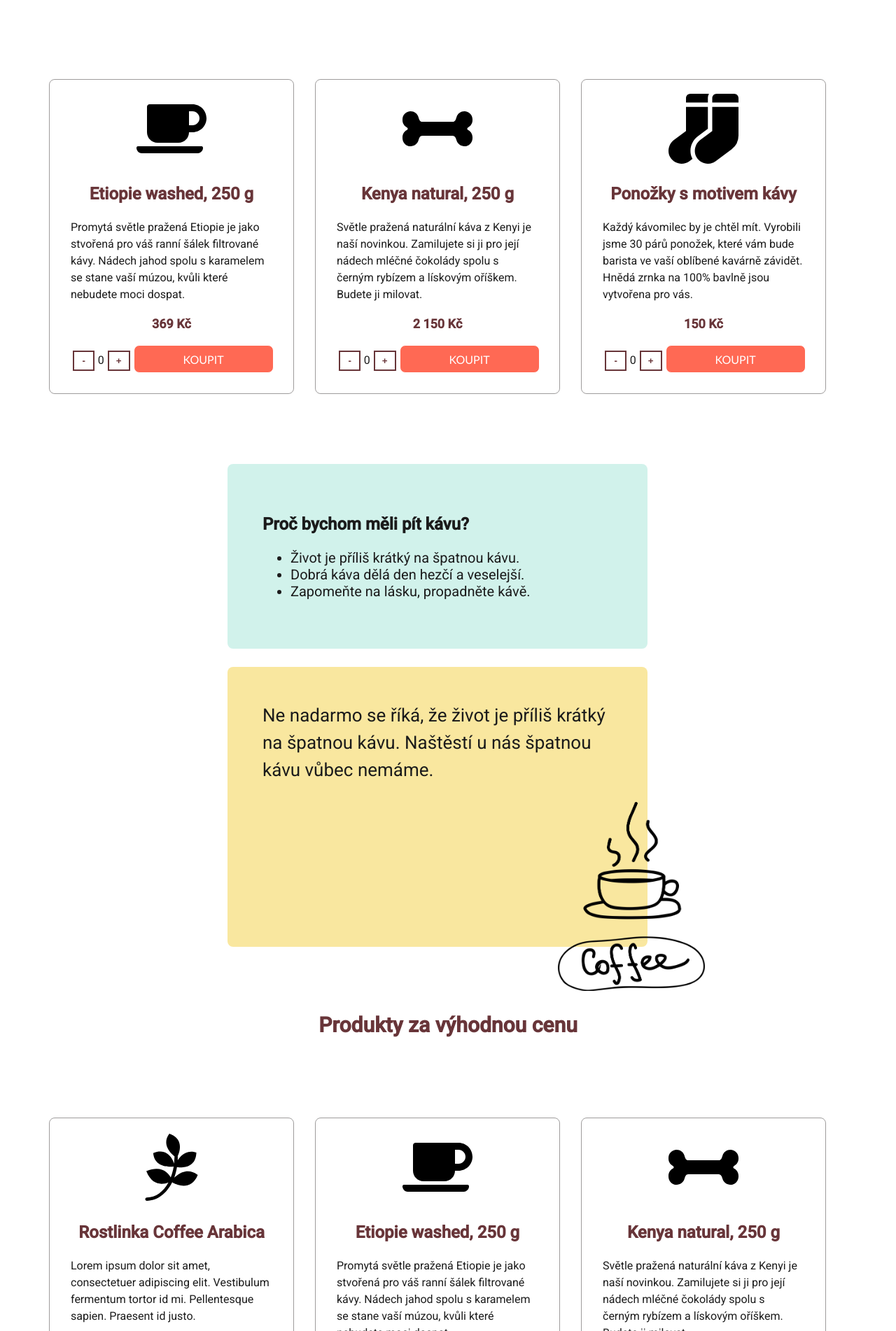
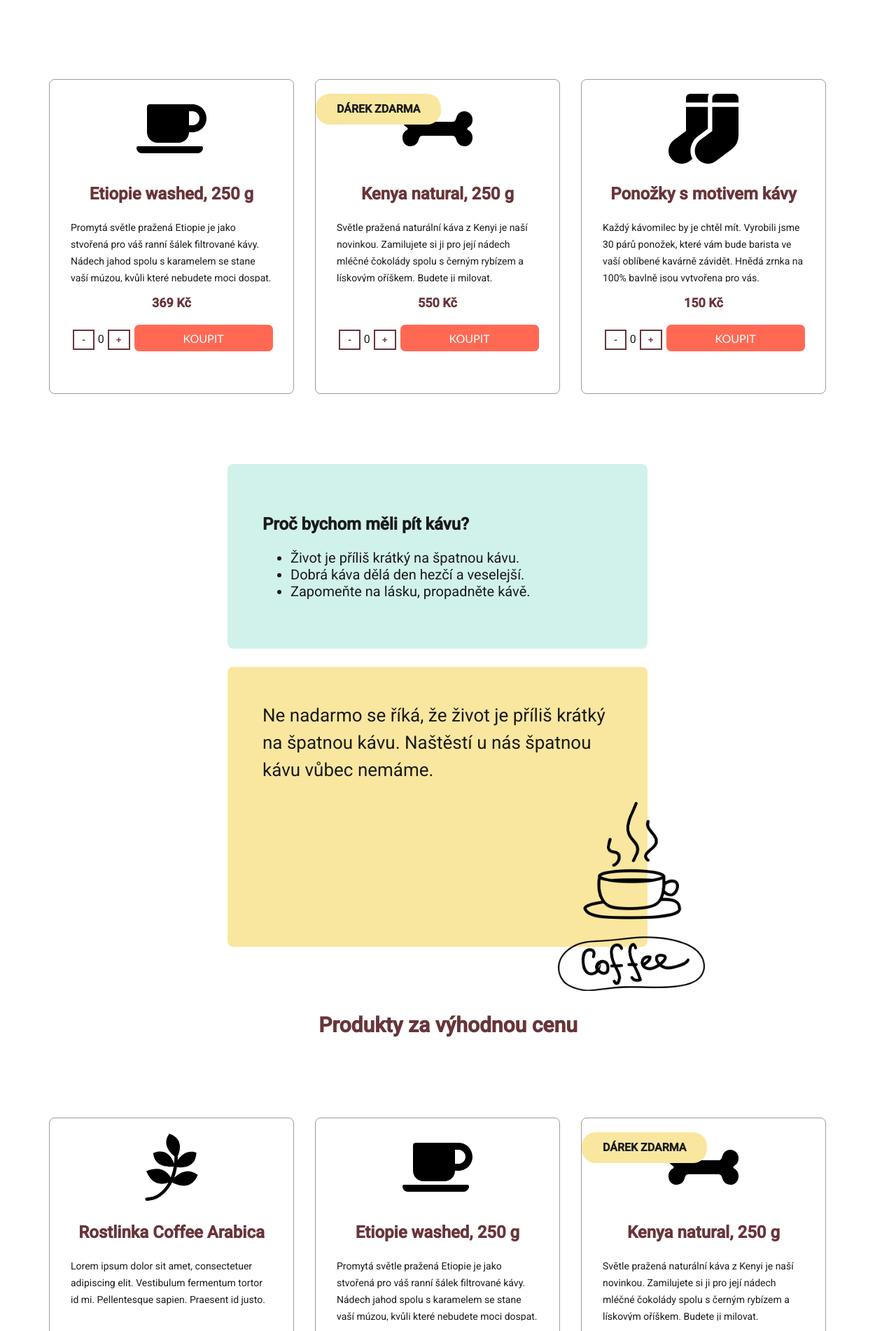
Before and after one commit to CoffeeladyCZ/first-app-react, a React (Create React App) app: page / in a window 1280 px wide. Shown: the part 778-2680 px from the top of the page at 70% size. Built offline with nearby package versions, Linux system fonts and the light colour scheme.

Commit message:
add new function - label

```diff
--- a/src/App.css
+++ b/src/App.css
@@ -64,12 +64,12 @@ footer {
   }
 }
 
-@media (max-width: 910px) {
+/* @media (max-width: 910px) {
   nav {
       flex-wrap: wrap;
       display: flex;
   }
-}
+} */
 
 @media (max-width: 830px) {
   .productBoxNone {
--- a/src/App.js
+++ b/src/App.js
@@ -16,7 +16,7 @@ import Clock from './components/Clock';
 import ShoppingCard from './components/ShoppingCard';
 import CustomerReviews from './components/CustomerReviews';
 
-import { productBoxContent, bannerSection, productBoxImage, informationBoxContent, carouselBanner, reviews } from './data/dummyData';
+import { productBoxContent, bannerSection, informationBoxContent, carouselBanner, reviews } from './data/dummyData';
 
 import './App.css';
 
@@ -31,23 +31,7 @@ class App extends React.Component {
     }
   }
 
-  handleAddProduct = () => {
-    this.setState(
-      {count: this.state.count + 1}
-    )
-  }
-
-  handleRemoveProduct = () => {
-    if (this.state.count <= 0) {
-      this.setState({
-          count:0
-      });
-    } else {
-      this.setState({
-          count: this.state.count - 1
-      });
-    }
-  };
+K
 
   // zobrazení aktuálního času
   componentDidMount() {
@@ -67,19 +51,6 @@ class App extends React.Component {
     });
   }
 
-  // změna barvy banneru při kliknutí
-  changeColor = () => {
-    if (this.state.color === true) {
-      this.setState({
-        className: 'pink'
-      });
-    } else {
-      this.setState({
-        className: 'brown'
-      });
-    }
-  };
-
   render() {
     return (
       <div className="App">
@@ -95,13 +66,13 @@ class App extends React.Component {
         <section className="sectionBanners">
           <Carousel showArrows={true} autoPlay={true} interval={10000}>
             <div className='mainBanner'>
-                <img src={carouselBanner.bannerFirst} alt='' />
+                <img src={carouselBanner.bannerFirst} alt='banner' />
             </div>
             <div className='mainBanner'>
-                <img src={carouselBanner.bannerSecond} alt='' />
+                <img src={carouselBanner.bannerSecond} alt='banner' />
             </div>
             <div className='mainBanner'>
-                <img src={carouselBanner.bannerThird} alt='' />
+                <img src={carouselBanner.bannerThird} alt='banner' />
             </div>
           </Carousel>
 
@@ -112,25 +83,37 @@ class App extends React.Component {
         </section>
 
         <section >
-          <h3>Čerstvě pražená várka kávy</h3>
+          <h3>Ochutnejte čerstvé novinky</h3>
           <div className="sectionBox productBoxNone">
+
+           {/* productBoxContent.forEach(entry => {
+
             <ProductBox
-              content={productBoxContent.firstProduct}
-              image={productBoxImage.first}
+              content={entry}
+              image={entry}
+              handleAddProduct={this.handleAddProduct}
+              handleRemoveProduct={this.handleRemoveProduct}
+              count={this.state.count}
+              />
+            }) */}
+
+            <ProductBox
+              content={productBoxContent[0]}
+              image={productBoxContent[0]}
               handleAddProduct={this.handleAddProduct}
               handleRemoveProduct={this.handleRemoveProduct}
               count={this.state.count}
               />
             <ProductBox
-              content={productBoxContent.secondProduct}
-              image={productBoxImage.second}
+              content={productBoxContent[1]}
+              image={productBoxContent[1]}
               handleAddProduct={this.handleAddProduct}
               handleRemoveProduct={this.handleRemoveProduct}
               count={this.state.count}
               />
             <ProductBox
-              content={productBoxContent.thirdProduct}
-              image={productBoxImage.third}
+              content={productBoxContent[2]}
+              image={productBoxContent[2]}
               handleAddProduct={this.handleAddProduct}
               handleRemoveProduct={this.handleRemoveProduct}
               count={this.state.count}
@@ -149,10 +132,38 @@ class App extends React.Component {
         <section>
           <h3>Produkty za výhodnou cenu</h3>
           <div className="sectionBox productBoxes">
-            <ProductBox className="box" content={productBoxContent.fourthProduct} image={productBoxImage.fourth} />
-            <ProductBox className="box" content={productBoxContent.firstProduct} image={productBoxImage.first} />
-            <ProductBox className="box" content={productBoxContent.secondProduct} image={productBoxImage.second} />
-            <ProductBox className="box" content={productBoxContent.thirdProduct} image={productBoxImage.third} />
+            <ProductBox
+              className="box"
+              content={productBoxContent[3]}
+              image={productBoxContent[3]}
+              handleAddProduct={this.handleAddProduct}
+              handleRemoveProduct={this.handleRemoveProduct}
+              count={this.state.count}
+               />
+            <ProductBox
+              className="box"
+              content={productBoxContent[0]}
+              image={productBoxContent[0]}
+              handleAddProduct={this.handleAddProduct}
+              handleRemoveProduct={this.handleRemoveProduct}
+              count={this.state.count}
+              />
+            <ProductBox
+              className="box"
+              content={productBoxContent[1]}
+              image={productBoxContent[1]}
+              handleAddProduct={this.handleAddProduct}
+              handleRemoveProduct={this.handleRemoveProduct}
+              count={this.state.count}
+              />
+            <ProductBox
+              className="box"
+              content={productBoxContent[2]}
+              image={productBoxContent[2]}
+              handleAddProduct={this.handleAddProduct}
+              handleRemoveProduct={this.handleRemoveProduct}
+              count={this.state.count}
+              />
           </div>
         </section>
 
--- a/src/components/Dropdown.css
+++ b/src/components/Dropdown.css
@@ -21,6 +21,11 @@
   border-bottom: none;
 }
 
+.item:hover {
+  color: #683539;
+
+}
+
 .isOpen {
   position: absolute;
   background: #ff6954;;
--- a/src/components/InformationBox.css
+++ b/src/components/InformationBox.css
@@ -47,6 +47,9 @@
   .informationBox {
     display: block;
   }
+  .informationBoxContent {
+    max-width: 37.5rem;
+  }
 }
 
 @media (max-width: 800px) {
--- /dev/null
+++ b/src/components/Label.css
@@ -0,0 +1,28 @@
+.label {
+  margin: 0;
+  padding: 10px 30px;
+  border-radius: 20px;
+  position: absolute;
+  top: 20px;
+  left: 0;
+  z-index: 1;
+}
+
+.none {
+  display: none;
+}
+
+.label p {
+  margin: 0;
+  text-transform: uppercase;
+  color: #1b1b1b;
+  font-weight: 600;
+}
+
+.giftFree {
+  background-color: #F9E79F;
+}
+
+.newProduct {
+  background-color: #D1F2EB;
+}
--- /dev/null
+++ b/src/components/Label.js
@@ -0,0 +1,14 @@
+import React from 'react';
+
+import './Label.css';
+
+const Label = ({name, className}) => {
+  return(
+    <div className={className}>
+      <p>{name}</p>
+    </div>
+  )
+
+}
+
+export default Label;
--- a/src/components/ProductBox.css
+++ b/src/components/ProductBox.css
@@ -1,25 +1,33 @@
-.product-box {
+.productBox {
   width: 21.875rem;
   height: 28.125rem;
   border: 0.0625rem solid rgb(158, 156, 156);
   border-radius: 0.5rem;
-  float: left;
   margin-right: 1.875rem;
+  position: relative;
+
 }
 
-.product-box:last-child {
+.productBox:last-child {
   margin-right: 0;
 }
 
 .description {
   margin: 0.625rem 1.875rem 0 1.875rem;
   text-align: left;
+  font-size: 0.875rem;
+  height: 90px;
+  overflow: hidden;
 }
 
 .imageProduct {
   margin-top: 1.25rem;
   height: 6.25rem;
   width: 6.25rem;
+}
+
+.fa-coffee {
+  color: #683539;
 }
 
 .price {
@@ -56,7 +64,7 @@
   color: #fff;
 }
 
-.product-box:hover {
+.productBox:hover {
   transform: scale(1.02);
   transition-duration: 0.3s;
   box-shadow: 0.3125rem 0.3125rem 0.625rem rgba(0, 0, 0, 0.274);
@@ -64,12 +72,12 @@
 
 /* media queris */
 @media (max-width: 1280px) {
-  .product-box:last-child {
+  .productBox:last-child {
     margin-top: 1.25rem;
     margin-right: 1.875rem;
   }
 
-  .product-box {
+  .productBox {
     margin-top: 1.25rem;
   }
 
@@ -78,37 +86,37 @@
 }
 
 @media (max-width: 1050px) {
-  .product-box {
+  .productBox {
     height: 28.75rem;
   }
 }
 
 @media (max-width: 970px) {
-  .product-box {
+  .productBox {
     height: 29.375rem;
   }
 }
 
 @media (max-width: 900px) {
-  .product-box {
+  .productBox {
     height: 31.25rem;
   }
 }
 
 @media (max-width: 870px) {
-  .product-box {
+  .productBox {
     height: 32.5rem;
   }
 }
 
 @media (max-width: 830px) {
-  .product-box {
+  .productBox {
     float: none;
     display: block;
     margin: 1.25rem auto;
   }
 
-  .product-box:last-child {
+  .productBox:last-child {
     margin-right: auto;
   }
 }
--- a/src/components/ProductBox.js
+++ b/src/components/ProductBox.js
@@ -1,7 +1,10 @@
 import React from 'react';
 import './ProductBox.css';
+import './Label.css';
 
 import Button from './Button';
+import Label from './Label';
+import { labels } from '../data/dummyData';
 
 const orangeButton = {
     title: "Koupit",
@@ -14,13 +17,28 @@ class ProductBox extends React.Component {
     const {src, alt} = this.props.image;
     const { handleAddProduct, handleRemoveProduct, count } = this.props;
 
+    let showGiftFree = price > 500;
+
+  //   let showNewsLabel;
+  //   productBoxContent.forEach(entry => {
+  //     let datum = entry[1].datum;
+  //     if (product.datum === '2021-04-01') {
+  //       showNewsLabel = <Label name={labels.newProduct.title} className={labels.newProduct.className} />;
+  //     } else {
+  //       showNewsLabel = null;
+  //     }
+  //     console.log(showNewsLabel)
+  // })
+
+
     return (
-      <div className="product-box">
+      <div className="productBox">
+          {showGiftFree && <Label name={labels.giftFree.title} className={labels.giftFree.className} />}
+          {/* {showNewsLabel} */}
         <img className="imageProduct" src={src} alt={alt} />
-
         <p className="nameOfProduct">{title}</p>
         <p className="description">{description}</p>
-        <p className="price">{price}</p>
+        <p className="price">{price} Kč</p>
 
         <button className="buttonBorder minus" onClick={handleRemoveProduct}> - </button>
         <span>{count}</span>
--- a/src/data/dummyData.js
+++ b/src/data/dummyData.js
@@ -1,84 +1,76 @@
+import bannerFirst from '../img/banner1.jpg';
+import bannerSecond from '../img/banner2.jpg';
+import bannerThird from '../img/banner3.jpg';
+
 import coffee from '../img/coffee.svg';
 import bone from '../img/bone.svg';
 import socks from '../img/socks.svg';
 import arabica from '../img/coffee-arabica.svg';
-import bannerFirst from '../img/banner1.jpg';
-import bannerSecond from '../img/banner2.jpg';
-import bannerThird from '../img/banner3.jpg';
 
-export const productBoxContent = {
-  firstProduct: {
-    title: "Etiopie washed, 250 g",
-    price: "369 Kč",
-    description: "Promytá světle pražená Etiopie je jako stvořená pro váš ranní šálek filtrované kávy. Nádech jahod spolu s karamelem se stane vaší múzou, kvůli které nebudete moci dospat."
+
+export const productBoxContent = [
+  {
+    title: 'Etiopie washed, 250 g',
+    price: 369,
+    description: 'Promytá světle pražená Etiopie je jako stvořená pro váš ranní šálek filtrované kávy. Nádech jahod spolu s karamelem se stane vaší múzou, kvůli které nebudete moci dospat.',
+    datum: '2021-04-01',
+    alt: 'coffee',
+    src: coffee
   },
-  secondProduct: {
-    title: "Kenya natural, 250 g",
-    price: "2 150 Kč",
-    description: "Světle pražená naturální káva z Kenyi je naší novinkou. Zamilujete si ji pro její nádech mléčné čokolády spolu s černým rybízem a lískovým oříškem. Budete ji milovat."
+  {
+    title: 'Kenya natural, 250 g',
+    price: 550,
+    description: 'Světle pražená naturální káva z Kenyi je naší novinkou. Zamilujete si ji pro její nádech mléčné čokolády spolu s černým rybízem a lískovým oříškem. Budete ji milovat.',
+    alt: 'bone',
+    src: bone
   },
-  thirdProduct: {
-    title: "Ponožky s motivem kávy",
-    price: "150 Kč",
-    description: "Každý kávomilec by je chtěl mít. Vyrobili jsme 30 párů ponožek, které vám bude barista ve vaší oblíbené kavárně závidět. Hnědá zrnka na 100% bavlně jsou vytvořena pro vás."
+  {
+    title: 'Ponožky s motivem kávy',
+    price: 150,
+    description: 'Každý kávomilec by je chtěl mít. Vyrobili jsme 30 párů ponožek, které vám bude barista ve vaší oblíbené kavárně závidět. Hnědá zrnka na 100% bavlně jsou vytvořena pro vás.',
+    alt: 'socks',
+    src: socks
   },
-  fourthProduct: {
-    title: "Rostlinka Coffee Arabica",
-    price: "359 Kč",
-    description: "Lorem ipsum dolor sit amet, consectetuer adipiscing elit. Vestibulum fermentum tortor id mi. Pellentesque sapien. Praesent id justo."
+  {
+    title: 'Rostlinka Coffee Arabica',
+    price: 359,
+    description: 'Lorem ipsum dolor sit amet, consectetuer adipiscing elit. Vestibulum fermentum tortor id mi. Pellentesque sapien. Praesent id justo.',
+    alt: 'arabica',
+    src: arabica
   }
-};
+];
 
 export const button = {
-  title: "Detail",
-  type: "green"
+  title: 'Detail',
+  type: 'green'
 }
 
 export const brownButton = {
-  title: "Detail",
-  type: "brown"
-}
-
-export const productBoxImage = {
-  first: {
-    alt: "coffee",
-    src: coffee
-  },
-  second: {
-    alt: "bone",
-    src: bone
-  },
-  third: {
-    alt: "socks",
-    src: socks
-  },
-  fourth: {
-    alt: "arabica",
-    src: arabica
-  }
+  title: 'Detail',
+  type: 'brown'
 }
 
 export const bannerSection = {
   main: {
-    type: "brown",
-    text: "Ochutnejte novou kávu z Etiopie",
-    src: "#",
-    className: "mainBanner"
+    type: 'brown',
+    text: 'Ochutnejte novou kávu z Etiopie',
+    src: '#',
+    className: 'mainBanner'
   },
   second: {
-    className: "secondBanner"
+    className: 'secondBanner'
   },
   third: {
-    className: "thirdBanner"
+    className: 'thirdBanner'
   }
 };
 
 export const informationBoxContent = {
-    title: "Proč bychom měli pít kávu?",
-    liFirst: "Život je příliš krátký na špatnou kávu.",
-    liSecond: "Dobrá káva dělá den hezčí a veselejší.",
-    liThird: "Zapomeňte na lásku, propadněte kávě.",
-    text: "Ne nadarmo se říká, že život je příliš krátký na špatnou kávu. Naštěstí u nás špatnou kávu vůbec nemáme."
+    title: 'Proč bychom měli pít kávu?',
+    liFirst: 'Život je příliš krátký na špatnou kávu.',
+    liSecond: 'Dobrá káva dělá den hezčí a veselejší.',
+    liThird: 'Zapomeňte na lásku, propadněte kávě.',
+    text: 'Ne nadarmo se říká, že život je příliš krátký na špatnou kávu. Naštěstí u nás špatnou kávu vůbec nemáme.'
 }
 
 export const carouselBanner = {
@@ -129,3 +121,14 @@ export const reviews = {
     author: 'Anežka'
   }
 }
+
+export const labels = {
+  giftFree: {
+    title: 'Dárek zdarma',
+    className: 'label giftFree'
+  },
+  newProduct: {
+    title: 'Novinka',
+    className: 'newProduct'
+  }
+}
```
Also changed, not shown: src/components/Navigation.css (+72 -12 lines), src/components/Navigation.js (+6 -1 lines).
